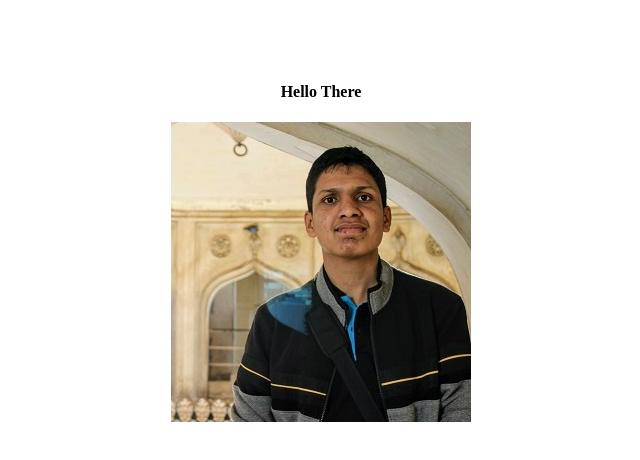
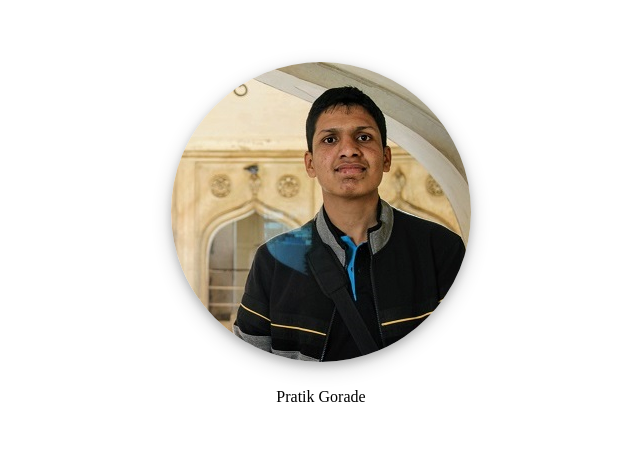
Before and after one commit to prkprime/my-website, a plain HTML site: page index.html in a window 1280 px wide. Shown: the part 166-626 px from the top of the page, without its empty margins (319-959 px from the left). Drawn offline with Linux system fonts and the light colour scheme.

Commit message:
made image circular and gave shadow

```diff
--- a/css/master.css
+++ b/css/master.css
@@ -6,7 +6,10 @@
   align-items: center;
   text-align: center;
   min-height: 100vh;
+}
 
-  /* Border for main card */
-
+.mainCard #profile {
+  border-radius: 50%;
+  box-shadow: 0 4px 8px 0 rgba(0, 0, 0, 0.2), 0 6px 20px 0 rgba(0, 0, 0, 0.19);
+  margin-bottom: 10px;
 }
--- a/index.html
+++ b/index.html
@@ -7,8 +7,10 @@
   </head>
   <body>
     <div class="mainCard" id="mainCard">
-      <h4>Hello There</h4>
-      <img src="img/Pratik.JPG" alt="Pratik">
+      <img id="profile" src="img/Pratik.JPG" alt="Pratik" onfocus="">
+      <div class="container">
+        <p>Pratik Gorade</p>
+      </div>
     </div>
   </body>
 </html>
```
